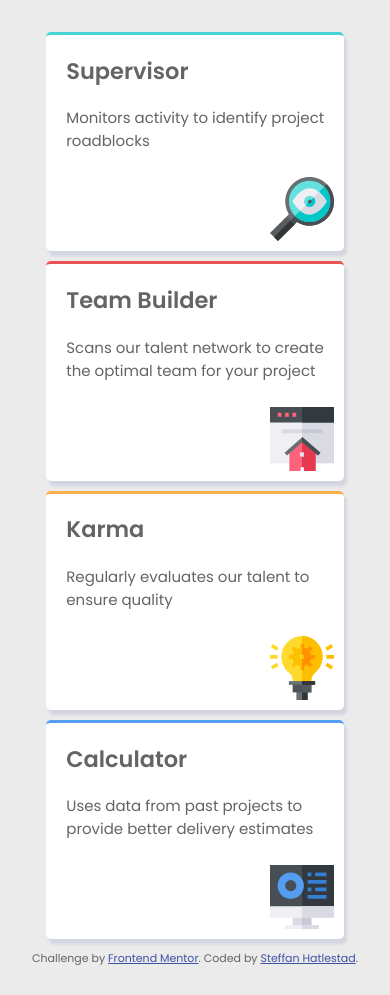
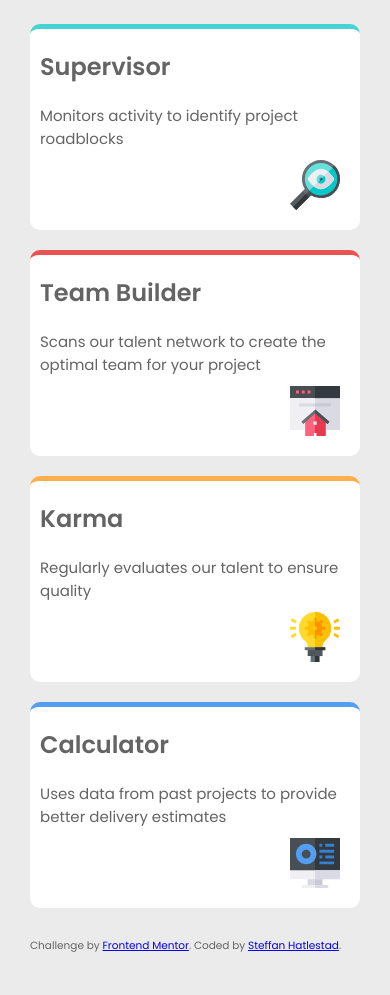
Before and after one commit to befflus/Four-Card-Feature, a plain HTML site: page index.html in a window 390 px wide. Shown: the part 290-1285 px from the top of the page. Drawn offline with Linux system fonts and the light colour scheme.

Commit message:
Started over. Mobile first

```diff
--- a/index.html
+++ b/index.html
@@ -5,47 +5,50 @@
   <meta name="viewport" content="width=device-width, initial-scale=1.0"> <!-- displays site properly based on user's device -->
   <link rel="stylesheet" href="style.css">
   <link rel="icon" type="image/png" sizes="32x32" href="./images/favicon-32x32.png">
-
   <title>Frontend Mentor | Four card feature section</title>
 
-  <!-- Feel free to remove these styles or customise in your own stylesheet 👍 -->
-  <style>
-    .attribution { font-size: 11px; text-align: center; }
-    .attribution a { color: hsl(228, 45%, 44%); }
-  </style>
 </head>
 <body>
   <div id="content">
     <div class="top">
-      <h1>Reliable, efficient delivery</h1>
-      <h2>Powered by Technology</h2>
-      <p> Our Artificial Intelligence powered tools use millions of project data points to ensure that your project is successful</p></div>
-    <div class="tile supervisor">
+      <h1>Reliable, efficient delivery<h2><strong>Powered by Technology</strong></h2>
+      <p> Our Artificial Intelligence powered tools use millions of project data points to ensure that your project is successful</p>
+    </div>
+
+    <div class="tile supervisor" >
       <h2>Supervisor</h2>
-      <p>Monitors activity to identify project roadblocks</p>
-      <img src="/images/icon-supervisor.svg" alt="Magnifying glass">
+      <p>Monitors activity to identify project roadblocks <br>
+      <img align="right" src="/images/icon-supervisor.svg" alt="Magnifying glass"></p>
     </div>
+
     <div class="tile builder">
       <h2>Team Builder</h2>
-        <p>Scans our talent network to create the optimal team for your project</p>
-        <img src="/images/icon-team-builder.svg" alt="Red house">
+      <p>Scans our talent network to create the optimal team for your project <br>
+      <img align="right" src="/images/icon-team-builder.svg" alt="Red house">
+      </p>
     </div>
+
+
     <div class="tile karma">
       <h2>Karma</h2>
-      <p>Regularly evaluates our talent to ensure quality</p>
-      <img src="/images/icon-karma.svg" alt="Light bulb">
+      <p>Regularly evaluates our talent to ensure quality <br>
+      <img align="right" src="/images/icon-karma.svg" alt="Light bulb">
+      </p>
     </div>
+
     <div class="tile calculator">
       <h2>Calculator</h2>
-      <p>Uses data from past projects to provide better delivery estimates</p>
-      <img src="/images/icon-calculator.svg" alt="Calculator">
+      <p>Uses data from past projects to provide better delivery estimates <br>
+      <img align="right" src="/images/icon-calculator.svg" alt="Calculator">
+      </p>
     </div>
-  </div>
+
    <footer>
       <p class="attribution">
       Challenge by <a href="https://www.frontendmentor.io?ref=challenge" target="_blank">Frontend Mentor</a>.
       Coded by <a href="#">Steffan Hatlestad</a>.
       </p>
    </footer>
+  </div>
 </body>
 </html>
--- a/style.css
+++ b/style.css
@@ -1,78 +1,70 @@
-@import url('https://fonts.googleapis.com/css2?family=Poppins:ital,wght@0,400;0,600;1,200&display=swap');
-body {
+ @import url('https://fonts.googleapis.com/css2?family=Poppins:ital,wght@0,400;0,600;1,200&display=swap');
+ body {
     background-color: hsl(0, 0%, 92%);
-    font-size: 15px;
     color: rgb(100, 100, 100);
     font-family: 'Poppins', sans-serif;
-    margin: 10px;
+    margin: 0px;
+    padding: 0px;
+    font-size: 15px;
+}
+
+h1 {
+    color: hsl(0, 0%, 40%);
+    font-weight: 400;
+    font-size: 1.6em;
+    margin: 0px;
+}
+
+h2 {
+    font-size: 1.6em;
+    margin-top: 10px;
 }
 #content {
     display: flex;
     flex-direction: column;
-    align-content: center;
-    }
+    margin: 30px;
+}
 
-
-.top p {
-    width: 85%;
-    text-align: center;
-    margin: auto;
+strong {
+    color: black;
 }
 
 .top {
-    margin:  25px 0px;
-}
-.tile {
-    background-color: hsl(0, 0%, 100%);
-    width: 75%;
-    margin: auto;
-    padding-left: 20px;
-    margin-top: 10px;
-    text-align: left;
-    box-shadow: 3px 5px 3px hsl(231, 18%, 85%);
-    border-radius: 5px;
+    margin:  50px 0px;
+    text-align: center;
 }
 
+.tile {
+    padding: 10px;
+    background-color: white;
+    border-radius: 10px;
+    margin-bottom: 20px;
+}
+
+
 .supervisor {
-    border-top: 3px solid hsl(180, 62%, 55%);
+    border-top: solid 5px hsl(180, 62%, 55%);
+
 }
+
 .builder {
-    border-top: 3px solid hsl(0, 78%, 62%);
+    border-top: solid 5px hsl(0, 78%, 62%);
 }
 
 .karma {
-    border-top: 3px solid hsl(34, 97%, 64%);
+    border-top: 5px solid hsl(34, 97%, 64%);
 }
 
 .calculator {
-    border-top: 3px solid hsl(212, 86%, 64%);
+    border-top: 5px solid hsl(212, 86%, 64%);
 }
-img {
-    float: right;
-    padding: 10px
+
+p img {
+    width: 50px;
+    height: 50px;
+    margin: 10px;
 }
-@media screen and (max-width: 376px) {
-    body {
-        background-color: hsl(0, 0%, 96%);
-        text-align: center;
-        font-size: 15px;
-    }
 
-    #content {
-        display: flex;
-        flex-direction: column;
-        align-content: center;
-        }
-
-    h1 {
-        font-size: 1.5em;
-        color: hsl(0, 0%, 55%);
-        font-weight: 400;
-    }
-
-    h2 {
-        font-size: 1.5em;
-        margin: 10px;
-    }
-
+footer {
+    font-size: 0.7em;
 }
```
Also changed, not shown: 1 other file. Lines whose indentation alone changed are shown as unchanged.
